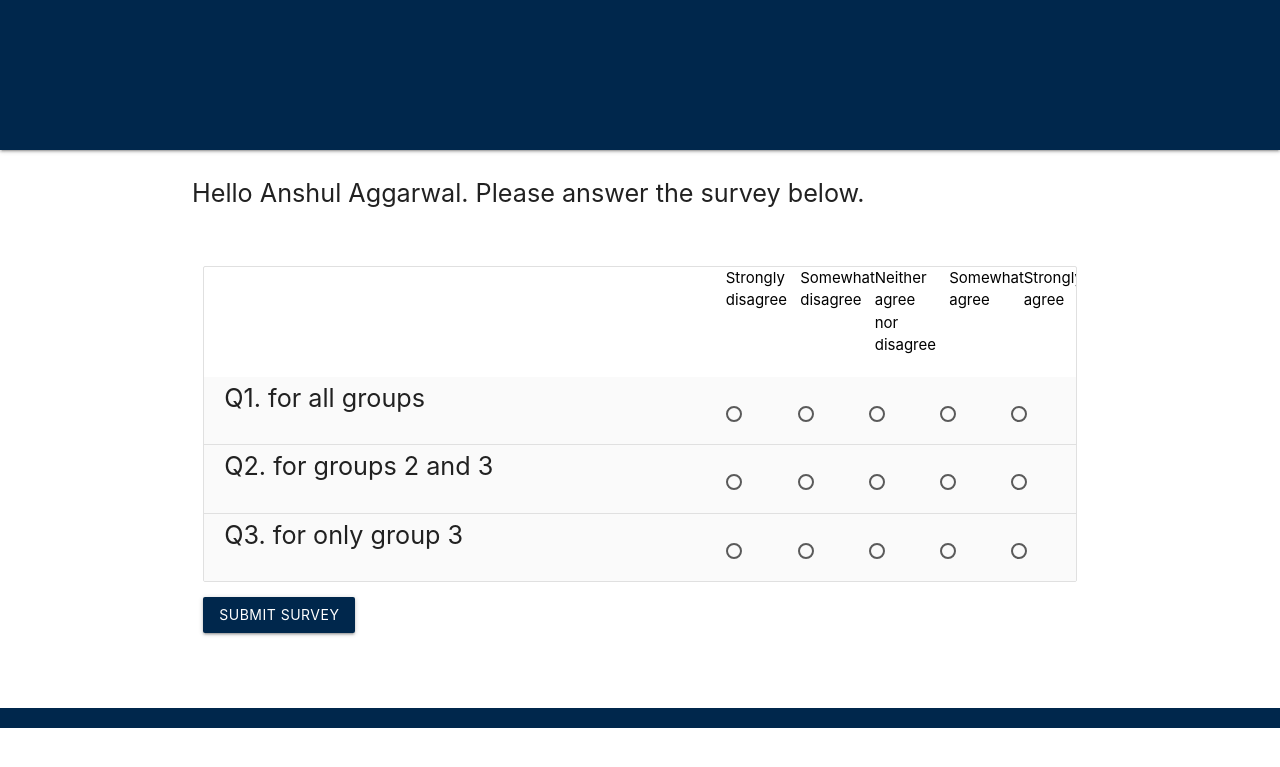
After one commit to anshul1995/mcq_root_v1, a Django app: template polls/templates/polls/STAGE2/survey.html in a window 1280 px wide. The commit adds this page. Shown: the top 767 px of the page. Run offline with Django 3.2, Linux system fonts and the light colour scheme; the template is opened without the code that fills it: values that come from a table or form of the project are taken from there, others are empty; data comes from the database, SQL or seed files in the repository; both versions use the stored data as it was after the commit.

Commit message:
rearranged folders, adding survey (form ready, need to handle post request)

```diff
--- a/polls/models.py
+++ b/polls/models.py
@@ -10,9 +10,9 @@ class Base_Question(models.Model):
     pub_date = models.DateTimeField('date published', auto_now_add=True)
     def __str__(self):
         return self.question_text
-    def was_published_recently(self):
-        now = timezone.now()
-        return now - datetime.timedelta(days=1) <= self.pub_date <= now
+    # def was_published_recently(self):
+    #     now = timezone.now()
+    #     return now - datetime.timedelta(days=1) <= self.pub_date <= now
 
     class Meta:
         abstract = True
@@ -51,6 +51,22 @@ class Choice(Base_Choice):
     votes = models.IntegerField(default=0)
 
 
+class Survey_Question(Base_Question):
+    TYPE1 = 'T1'
+    TYPE2 = 'T2'
+    TYPE3 = 'T3'
+    QUESTION_TYPE_CHOICES = [
+        (TYPE1, 'For groups 1, 2 and 3'),
+        (TYPE2, 'For groups 2 and 3'),
+        (TYPE3, 'For groups 3'),
+    ]
+    question_type = models.CharField(
+        max_length=2,
+        choices=QUESTION_TYPE_CHOICES,
+        default=TYPE1,
+    )
+
+
 ######## STUDENT QUESTIONS ########
 
 
@@ -71,12 +87,11 @@ class Student(models.Model):
     STAGE2 = 'S2'
     STAGE3 = 'S3'
     STAGE_CHOICES = [
-        (STAGE1, 'Information page'),
-        (STAGE2, 'Quiz'),
+        (STAGE1, 'Quiz'),
+        (STAGE2, 'Survey'),
         (STAGE3, 'Results'),
     ]
     name = models.CharField(max_length=200, unique=True)
-    # attempted = models.BooleanField(default=False)
     stage = models.CharField(
         max_length=2,
         choices=STAGE_CHOICES,
@@ -112,3 +127,28 @@ class Student_Response(models.Model):
 
     def __str__(self):
         return str(self.student_id) + ' : ' + str(self.question_id) + ' - ' + str(self.choice_id)
+
+
+class Student_Survey_Response(models.Model):
+    CHOICE1 = 'C1'
+    CHOICE2 = 'C2'
+    CHOICE3 = 'C3'
+    CHOICE4 = 'C4'
+    CHOICE5 = 'C5'
+    CHOICE_TYPE_CHOICES = [
+        (CHOICE1, 'Strongly disagree'),
+        (CHOICE2, 'Somewhat disagree'),
+        (CHOICE3, 'Neither agree nor disagree'),
+        (CHOICE4, 'Somewhat agree'),
+        (CHOICE5, 'Strongly agree'),
+    ]
+    student_id = models.ForeignKey(Student, on_delete=models.CASCADE)
+    survey_question_id = models.ForeignKey(Survey_Question, on_delete=models.CASCADE)
+    survey_choice_id = models.CharField(
+        max_length=2,
+        choices=CHOICE_TYPE_CHOICES,
+        default='C1',
+    )
+
+    def __str__(self):
+        return str(self.student_id) + ' : ' + str(self.survey_question_id) + ' - ' + str(self.survey_choice_id)
--- a/polls/templates/polls/login_form.html
+++ b/polls/templates/polls/STAGE0/login_form.html
@@ -1,4 +1,4 @@
-{% extends './base.html' %}
+{% extends '../base.html' %}
 {% block content %}
 
 <form method="post">
--- /dev/null
+++ b/polls/templates/polls/STAGE2/list_questions.html
@@ -0,0 +1,59 @@
+{% for question in survey_question_list %}
+<div class="collection-item grey lighten-5 row">
+    <span class="flow-text col s12 m7">Q{{ forloop.counter }}. {{ question.question_text }}</span>
+    <p>
+        <label class="col s12 m1">
+            <input type="radio" name="mcq_{{ question.id }}" value="{{ question.id }},1"
+                class="with-gap umblue" required>
+            <span>
+                <span class="black-text hide-on-small-only"></span>
+                <span class="black-text hide-on-med-and-up">Strongly disagree</span>
+            </span>
+        </label>
+    </p>
+
+    <p>
+        <label class="col s12 m1">
+            <input type="radio" name="mcq_{{ question.id }}" value="{{ question.id }},2"
+                class="with-gap umblue" required>
+            <span>
+                <span class="black-text hide-on-small-only"></span>
+                <span class="black-text hide-on-med-and-up">Somewhat disagree</span>
+            </span>
+        </label>
+    </p>
+
+    <p>
+        <label class="col s12 m1">
+            <input type="radio" name="mcq_{{ question.id }}" value="{{ question.id }},3"
+                class="with-gap umblue" required>
+            <span>
+                <span class="black-text hide-on-small-only"></span>
+                <span class="black-text hide-on-med-and-up">Neither agree nor disagree</span>
+            </span>
+        </label>
+    </p>
+
+    <p>
+        <label class="col s12 m1">
+            <input type="radio" name="mcq_{{ question.id }}" value="{{ question.id }},4"
+                class="with-gap umblue" required>
+            <span>
+                <span class="black-text hide-on-small-only"></span>
+                <span class="black-text hide-on-med-and-up">Somewhat agree</span>
+            </span>
+        </label>
+    </p>
+
+    <p>
+        <label class="col s12 m1">
+            <input type="radio" name="mcq_{{ question.id }}" value="{{ question.id }},5"
+                class="with-gap umblue" required>
+            <span>
+                <span class="black-text hide-on-small-only"></span>
+                <span class="black-text hide-on-med-and-up">Strongly agree</span>
+            </span>
+        </label>
+    </p>
+</div>
+{% endfor %}
--- /dev/null
+++ b/polls/templates/polls/STAGE2/survey.html
@@ -0,0 +1,40 @@
+{% extends '../base.html' %}
+{% load static %}
+{% block content %}
+
+{% if error_message %}<p><strong>{{ error_message }}</strong></p>{% endif %}
+
+
+{% if survey_question_list %}
+    <div class="row">
+        <p class="flow-text">
+            Hello {{ student.name }}. Please answer the survey below.
+        </p>
+    </div>
+
+    <div class="row">
+        <form action="{% url 'polls:submit_survey' student.id %}" method="post" class="col s12" id="main-survey">
+            {% csrf_token %}
+            <div class="collection">
+                <div class="hide-on-small-only row">
+                    <span class="black-text col m1 offset-m7">Strongly disagree</span>
+                    <span class="black-text col m1">Somewhat disagree</span>
+                    <span class="black-text col m1">Neither agree nor disagree</span>
+                    <span class="black-text col m1">Somewhat agree</span>
+                    <span class="black-text col m1">Strongly agree</span>
+                </div>
+                <div id="questions-list">
+                    {% include "polls/STAGE2/list_questions.html" %}
+                </div>
+            </div>
+
+            <div id="submit-survey">
+                <button class="btn waves-effect waves-light umblue" type="submit" name="action">Submit survey</button>
+            </div>
+        </form>
+    </div>
+{% else %}
+    <p class="flow-text">No survey is available.</p>
+{% endif %}
+
+{% endblock %}
--- a/polls/templates/polls/results.html
+++ b/polls/templates/polls/STAGE3/results.html
@@ -1,4 +1,4 @@
-{% extends './base.html' %}
+{% extends '../base.html' %}
 {% block content %}
 
 <div class="row">
--- a/polls/urls.py
+++ b/polls/urls.py
@@ -5,9 +5,10 @@ from . import views
 app_name = 'polls'
 urlpatterns = [
     path('', views.index, name='index'),
-    path('<int:student_id>/info/', views.info, name='info'),
     path('<int:student_id>/quiz/', views.quiz, name='quiz'),
     path('<int:student_id>/quiz/G3-choice/', views.g3_choice, name='g3_choice'),
-    path('<int:student_id>/subimt/', views.submit, name='submit'),
+    path('<int:student_id>/subimt_quiz/', views.submit_quiz, name='submit_quiz'),
+    path('<int:student_id>/survey/', views.survey, name='survey'),
+    path('<int:student_id>/submit_survey/', views.submit_survey, name='submit_survey'),
     path('<int:student_id>/results/', views.results, name='results'),
 ]
```
Also changed, not shown: polls/admin.py (+26 -3 lines), polls/templates/polls/STAGE1/quiz_dynamic.html (added, +58 -0 lines), polls/templates/polls/quiz_dynamic.html (deleted, +0 -58 lines), polls/views.py (+49 -38 lines), db.sqlite3, polls/migrations/0010_auto_20200513_1739.py (added), polls/migrations/0011_auto_20200513_1859.py (added), polls/migrations/0012_auto_20200513_1946.py (added), polls/migrations/0013_auto_20200513_1951.py (added), polls/templates/polls/STAGE1/create_mcq_form.html (renamed from polls/templates/polls/create_mcq_form.html), polls/templates/polls/STAGE1/list_questions.html (renamed from polls/templates/polls/list_questions.html), polls/templates/polls/STAGE1/quiz - Copy.html (renamed from polls/templates/polls/quiz - Copy.html), polls/templates/polls/STAGE1/quiz.html (renamed from polls/templates/polls/quiz.html), polls/templates/polls/STAGE1/submit-quiz-button.html (renamed from polls/templates/polls/submit-quiz-button.html).
